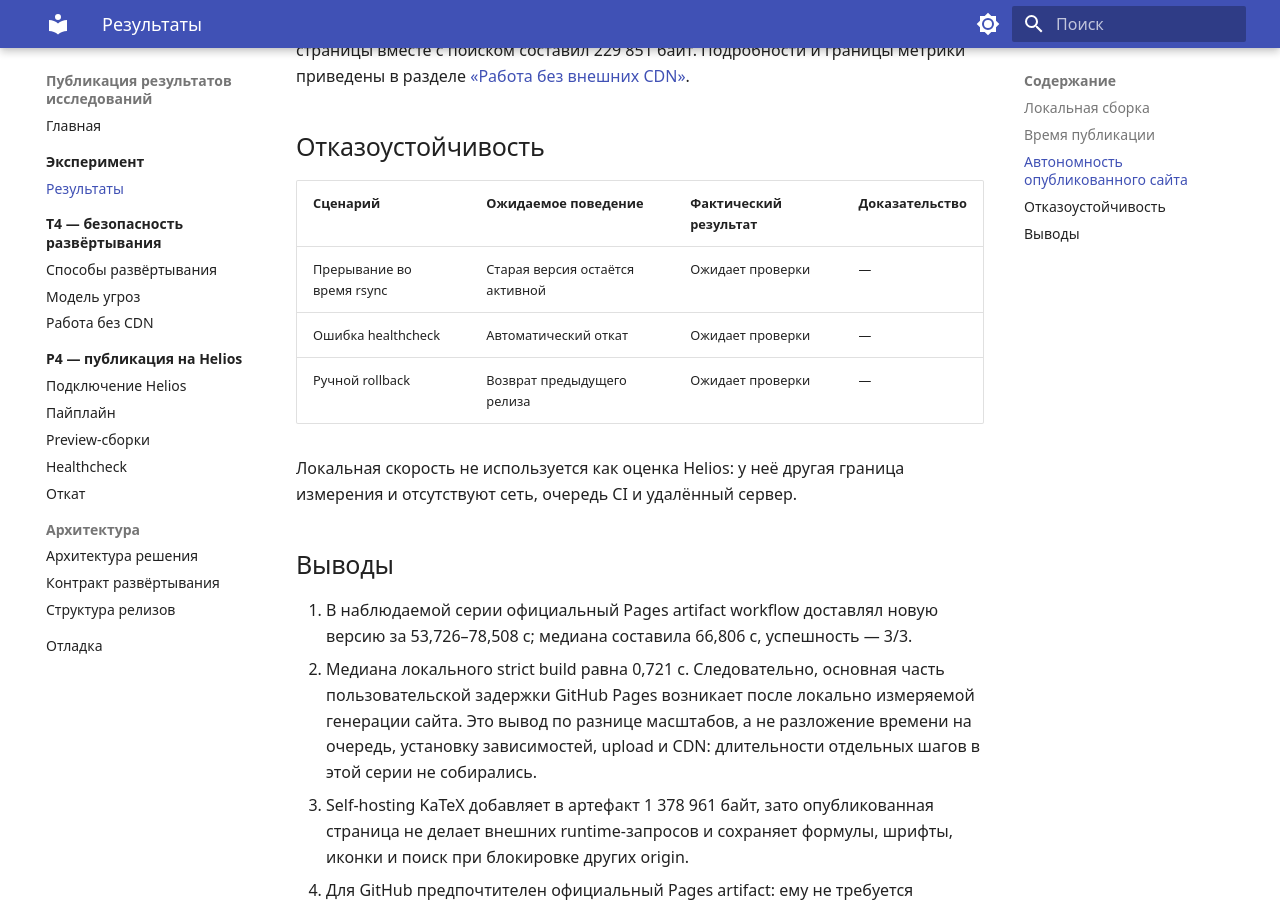
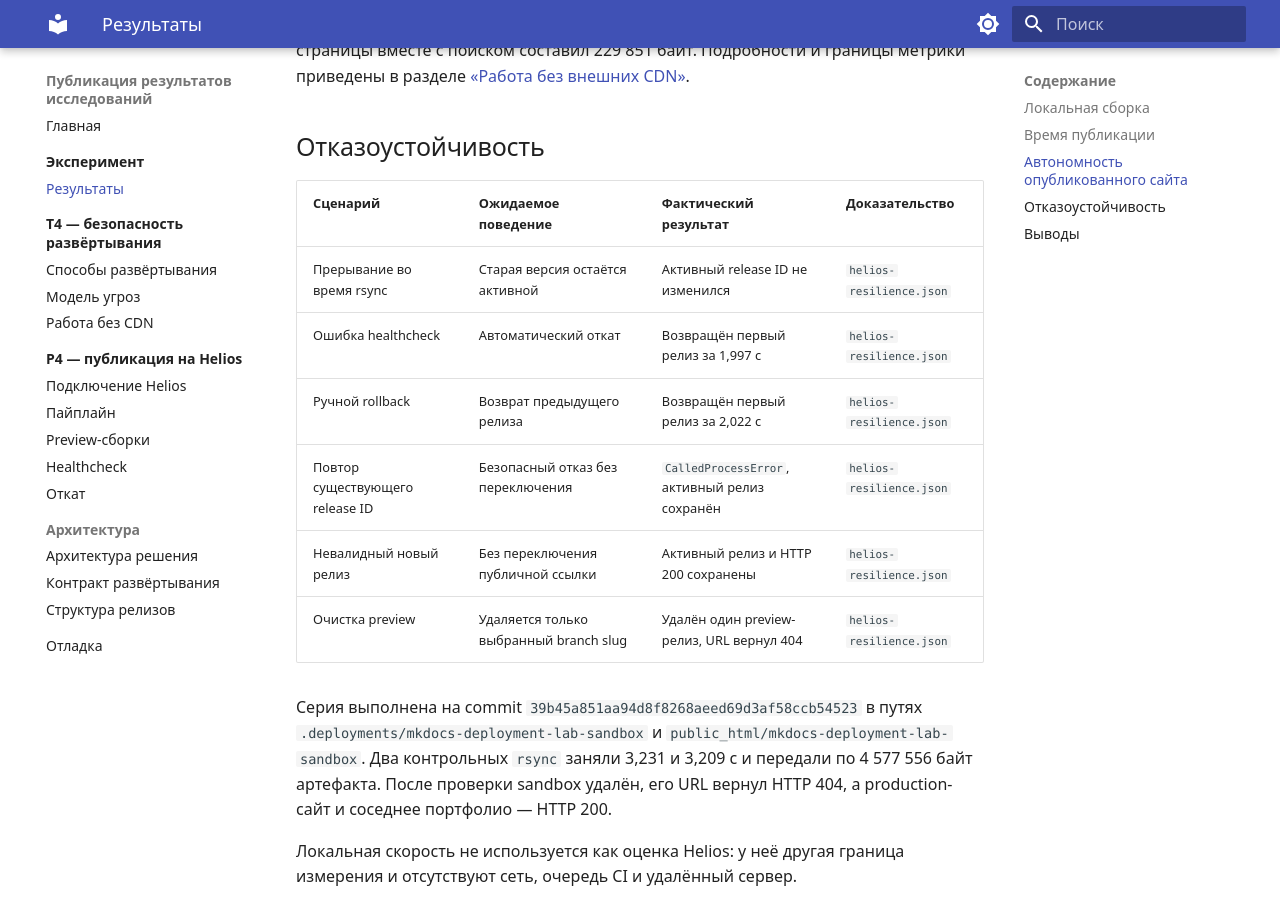
Before and after one commit to WhoamiTitle/mkdocs-deployment-lab, an MkDocs documentation site: the page built from docs/experiment/results.md, in a window 1280 px wide and 900 px high, scrolled down 1404 px. Built offline with MkDocs 1.6.1 and Material for MkDocs 9.7.7, drawn with Linux system fonts in a browser that asks for light colours; nearby versions of some CDN libraries; library files that are not in the unit come from our copies.

Commit message:
docs(experiment): зафиксировать испытания Helios
Сохранить реальные sandbox-результаты rollback, отказов загрузки и очистки preview без секретных данных.

```diff
--- a/docs/experiment/results.md
+++ b/docs/experiment/results.md
@@ -49,9 +49,19 @@ commit SHA во всех пяти запусках совпадал, `dirty=fals
 
 | Сценарий | Ожидаемое поведение | Фактический результат | Доказательство |
 |---|---|---|---|
-| Прерывание во время rsync | Старая версия остаётся активной | Ожидает проверки | — |
-| Ошибка healthcheck | Автоматический откат | Ожидает проверки | — |
-| Ручной rollback | Возврат предыдущего релиза | Ожидает проверки | — |
+| Прерывание во время rsync | Старая версия остаётся активной | Активный release ID не изменился | `helios-resilience.json` |
+| Ошибка healthcheck | Автоматический откат | Возвращён первый релиз за 1,997 с | `helios-resilience.json` |
+| Ручной rollback | Возврат предыдущего релиза | Возвращён первый релиз за 2,022 с | `helios-resilience.json` |
+| Повтор существующего release ID | Безопасный отказ без переключения | `CalledProcessError`, активный релиз сохранён | `helios-resilience.json` |
+| Невалидный новый релиз | Без переключения публичной ссылки | Активный релиз и HTTP 200 сохранены | `helios-resilience.json` |
+| Очистка preview | Удаляется только выбранный branch slug | Удалён один preview-релиз, URL вернул 404 | `helios-resilience.json` |
+
+Серия выполнена на commit `39b45a851aa94d8f8268aeed69d3af58ccb54523`
+в путях `.deployments/mkdocs-deployment-lab-sandbox` и
+`public_html/mkdocs-deployment-lab-sandbox`. Два контрольных `rsync` заняли
+3,231 и 3,209 с и передали по 4 577 556 байт артефакта. После проверки sandbox
+удалён, его URL вернул HTTP 404, а production-сайт и соседнее портфолио — HTTP
+200.
 
 Локальная скорость не используется как оценка Helios: у неё другая граница
 измерения и отсутствуют сеть, очередь CI и удалённый сервер.
```
Also changed, not shown: README.md (+3 -2 lines), docs/practical/p4/rollback.md (+4 -0 lines), evidence/README.md (+3 -0 lines), 1 other file.
